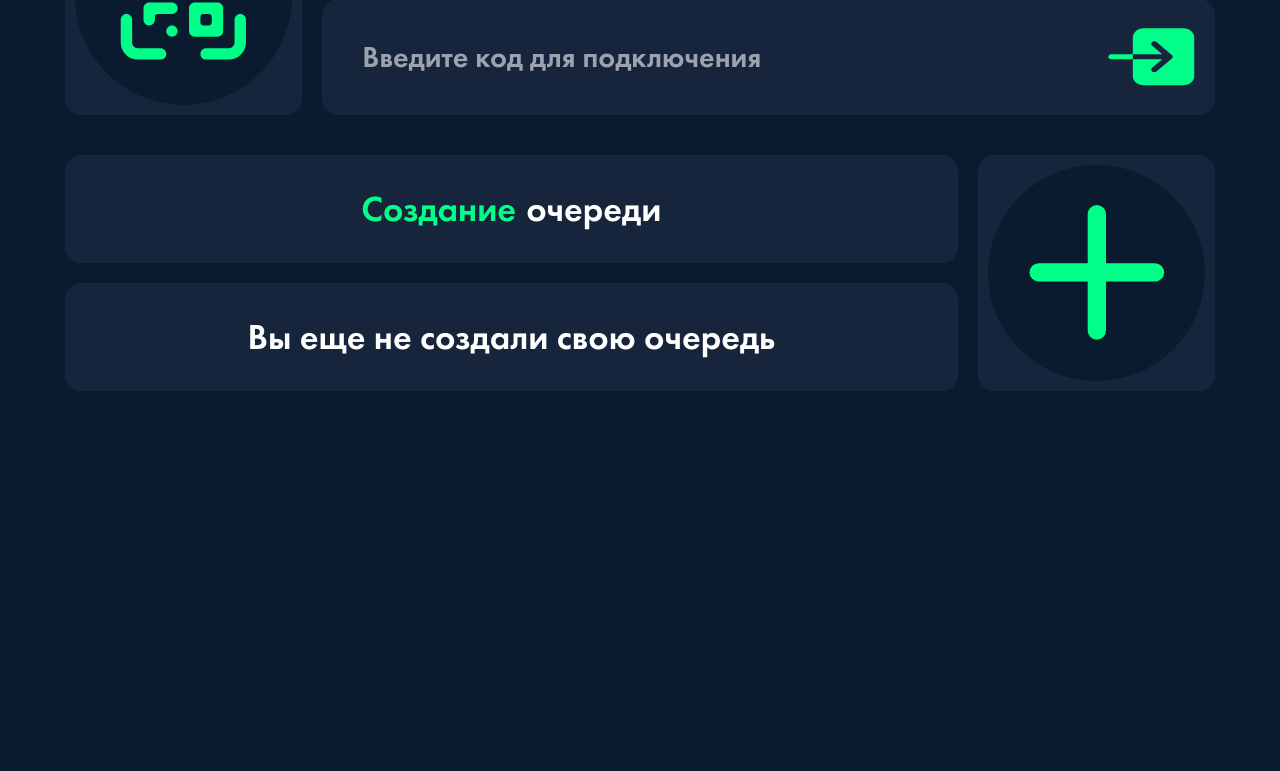
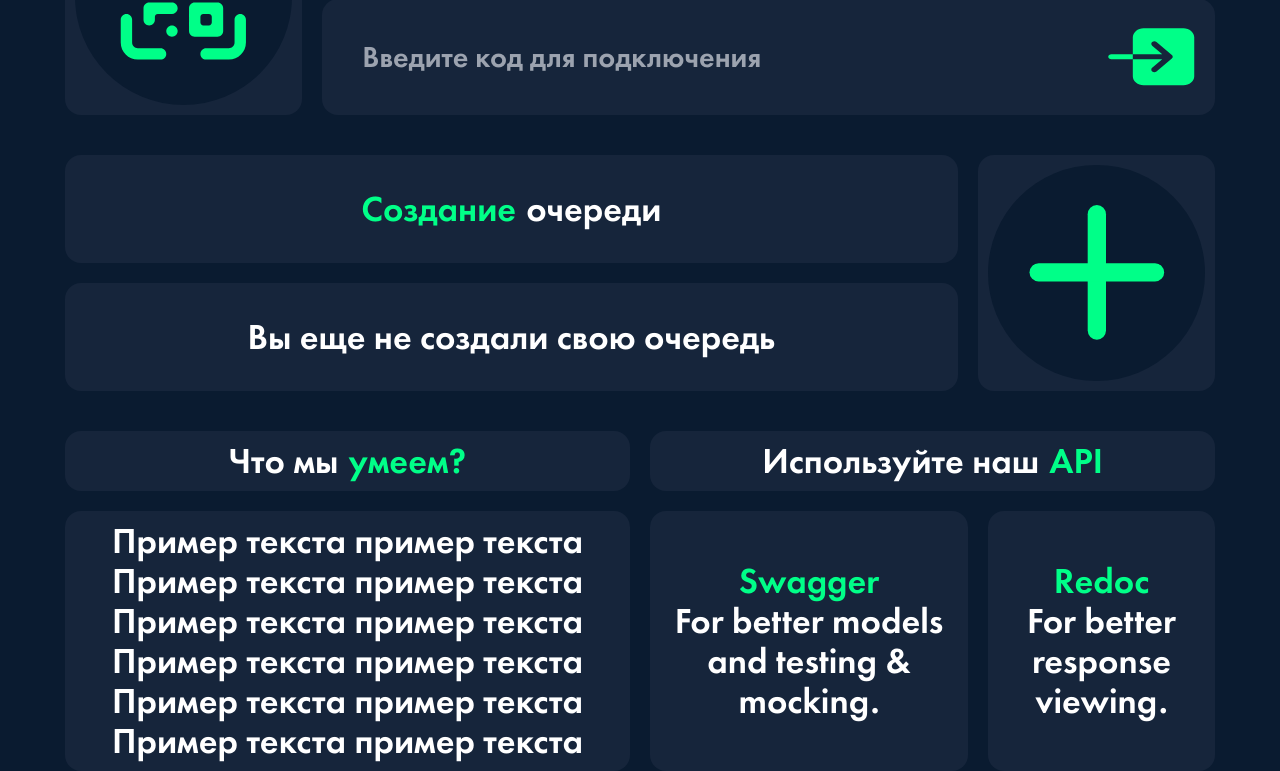
Before and after one commit to LeoCristt/Digital-Queue, a Next.js app in the folder frontend/: page / in a window 1280 px wide. Shown: the part 498-1269 px from the top of the page. Before the commit the page ends 929 px from the top, so only its background shows below. Built offline with nearby package versions, Linux system fonts and the light colour scheme.

Commit message:
HOME page added section 4

```diff
--- a/frontend/src/app/(main)/page.tsx
+++ b/frontend/src/app/(main)/page.tsx
@@ -62,6 +62,40 @@ export default function Home() {
                 </div>
             </section>
 
+            <section className="flex flex-row gap-[20px] text-4xl">
+                <div className="flex flex-col gap-[20px] w-full">
+                    <div className="flex flex-row gap-[10px] h-full justify-center bg-secondbackground p-[10px] rounded-2xl">
+                        <div>Что мы</div><div className="text-foreground">умеем?</div>
+                    </div>
+                    <div className="text-center text-textInput bg-secondbackground rounded-2xl p-[10px]">
+                        Пример текста пример текста
+                        Пример текста пример текста
+                        Пример текста пример текста
+                        Пример текста пример текста
+                        Пример текста пример текста
+                        Пример текста пример текста
+                    </div>
+                </div>
+                <div className="flex flex-col gap-[20px] w-full">
+                    <div className="flex flex-row gap-[10px] justify-center bg-secondbackground rounded-2xl p-[10px]">
+                        <div>Используйте наш</div><div className="text-foreground">API</div>
+                    </div>
+                    <div className="flex flex-row gap-[20px] w-full h-full">
+                        <div className="flex flex-col justify-center bg-secondbackground rounded-2xl p-[10px]">
+                            <div className="flex flex-row gap-[10px] justify-center">
+                                <div className="text-foreground">Swagger</div>
+                            </div>
+                            <div className="text-center text-textInput">For better models and testing & mocking.</div>
+                        </div>
+                        <div className="flex flex-col justify-center bg-secondbackground rounded-2xl p-[10px]">
+                            <div className="flex flex-row gap-[10px] justify-center">
+                               <div className="text-foreground">Redoc</div>
+                            </div>
+                            <div className="text-center text-textInput">For better response viewing.</div>
+                        </div>
+                    </div>
+                </div>
+            </section>
         </main>
 );
 }
```
